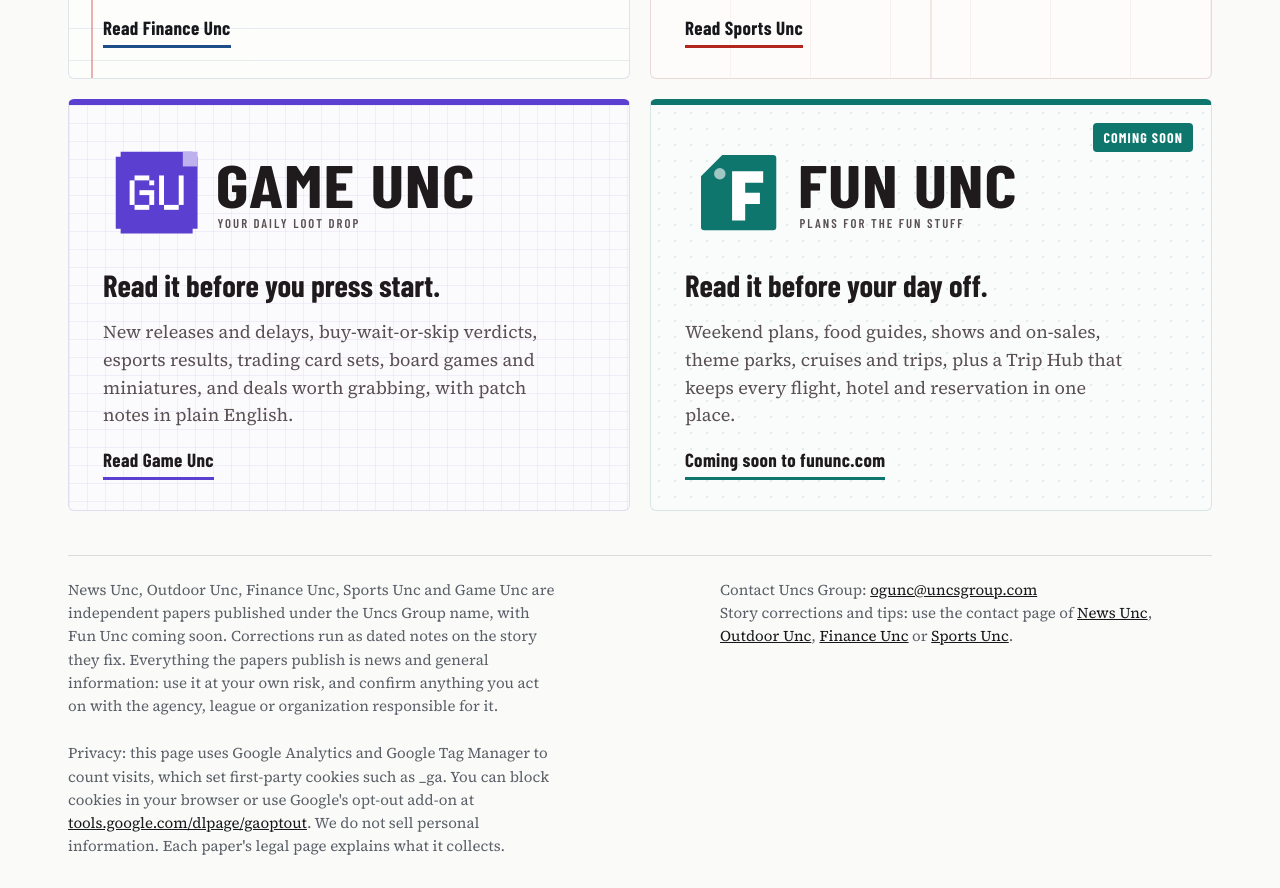
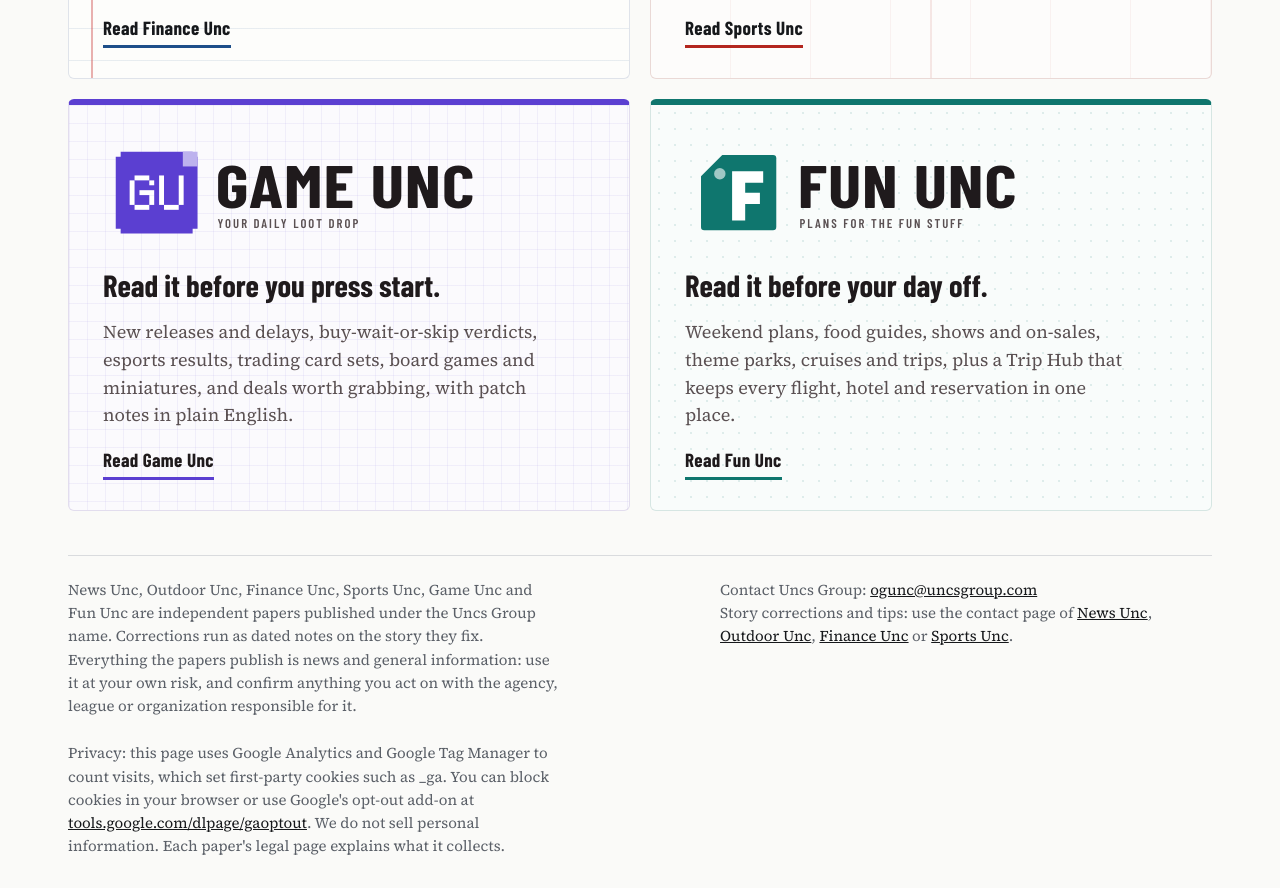
Before and after one commit to outdooruncs-maker/uncsgroup, a plain HTML site: page public/index.html in a window 1280 px wide. Shown: the part 1232-2120 px from the top of the page. Drawn offline with nearby package versions, Linux system fonts and the light colour scheme; a web font is replaced by a local one.

Commit message:
Fun Unc is live: remove 'Coming soon' labels and link it like the other papers
Co-Authored-By: Claude Opus 5.5 <noreply@anthropic.com>
Claude-Session: https://claude.ai/code/session_01FbZtVyegeaxh6QX5cjgueP

```diff
--- a/public/index.html
+++ b/public/index.html
@@ -89,8 +89,6 @@ a{color:inherit}
   linear-gradient(90deg,rgba(91,63,209,.08) 1px,transparent 1px);background-size:18px 18px}
 .fun{--card:#f9fcfb;--edge:#d6e6e3;--accent:#0f766e;--ink:#1f1a1c;--meta:#5a5052;--bg:#f9fcfb;--brand:#0f766e}
 .fun::before{background-image:radial-gradient(rgba(15,118,110,.14) 1.3px,transparent 1.5px);background-size:16px 16px}
-.soon{position:absolute;top:18px;right:18px;font-family:var(--display);font-weight:700;font-size:14px;letter-spacing:.08em;
-  text-transform:uppercase;color:#fff;background:var(--accent);padding:4px 10px;border-radius:4px}
 .foot{border-top:1px solid var(--rule);padding:22px 0 30px;color:var(--meta);font-size:15px;display:flex;justify-content:space-between;gap:24px;flex-wrap:wrap}
 .foot p{margin:0;max-width:62ch}
 .foot a{color:var(--ink)}
@@ -350,8 +348,7 @@ height="0" width="0" style="display:none;visibility:hidden"></iframe></noscript>
     <p class="beats">New releases and delays, buy-wait-or-skip verdicts, esports results, trading card sets, board games and miniatures, and deals worth grabbing, with patch notes in plain English.</p>
     <span class="go">Read Game Unc</span>
   </a>
-  <a class="paper fun" href="https://www.fununc.com/" aria-label="Fun Unc: travel, food and things to do, coming soon">
-    <span class="soon">Coming soon</span>
+  <a class="paper fun" href="https://www.fununc.com/" aria-label="Fun Unc: travel, food and things to do">
     <svg class="logo" focusable="false" viewBox="0 0 440 118" aria-hidden="true" preserveAspectRatio="xMidYMid meet">
   <title>Fun Unc</title>
   <desc>A luggage tag marked F.</desc>
@@ -361,12 +358,12 @@ height="0" width="0" style="display:none;visibility:hidden"></iframe></noscript>
 </svg>
     <p class="promise">Read it before your day off.</p>
     <p class="beats">Weekend plans, food guides, shows and on-sales, theme parks, cruises and trips, plus a Trip Hub that keeps every flight, hotel and reservation in one place.</p>
-    <span class="go">Coming soon to fununc.com</span>
+    <span class="go">Read Fun Unc</span>
   </a>
 </main>
 
 <footer class="foot">
-  <p>News Unc, Outdoor Unc, Finance Unc, Sports Unc and Game Unc are independent papers published under the Uncs Group name, with Fun Unc coming soon. Corrections run as dated notes on the story they fix. Everything the papers publish is news and general information: use it at your own risk, and confirm anything you act on with the agency, league or organization responsible for it.</p>
+  <p>News Unc, Outdoor Unc, Finance Unc, Sports Unc, Game Unc and Fun Unc are independent papers published under the Uncs Group name. Corrections run as dated notes on the story they fix. Everything the papers publish is news and general information: use it at your own risk, and confirm anything you act on with the agency, league or organization responsible for it.</p>
   <p>Contact Uncs Group: <a href="mailto:ogunc@uncsgroup.com">ogunc@uncsgroup.com</a><br>Story corrections and tips: use the contact page of <a href="https://www.newsunc.com/contact/">News Unc</a>, <a href="https://www.outdoorunc.com/contact/">Outdoor Unc</a>, <a href="https://www.financeunc.com/contact/">Finance Unc</a> or <a href="https://www.sportsunc.com/contact/">Sports Unc</a>.</p>
   <p>Privacy: this page uses Google Analytics and Google Tag Manager to count visits, which set first-party cookies such as _ga. You can block cookies in your browser or use Google's opt-out add-on at <a href="https://tools.google.com/dlpage/gaoptout">tools.google.com/dlpage/gaoptout</a>. We do not sell personal information. Each paper's legal page explains what it collects.</p>
 </footer>
```
